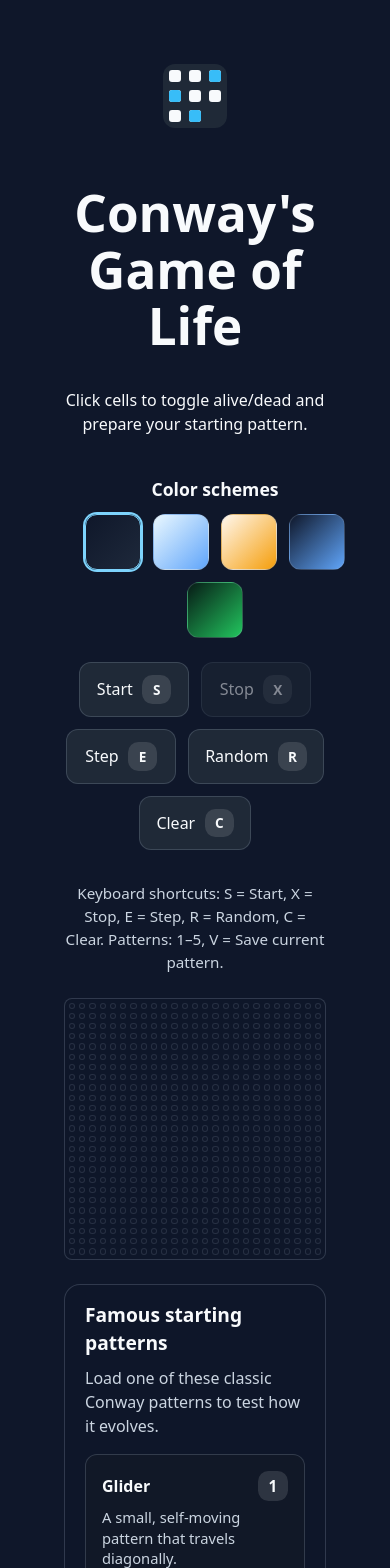
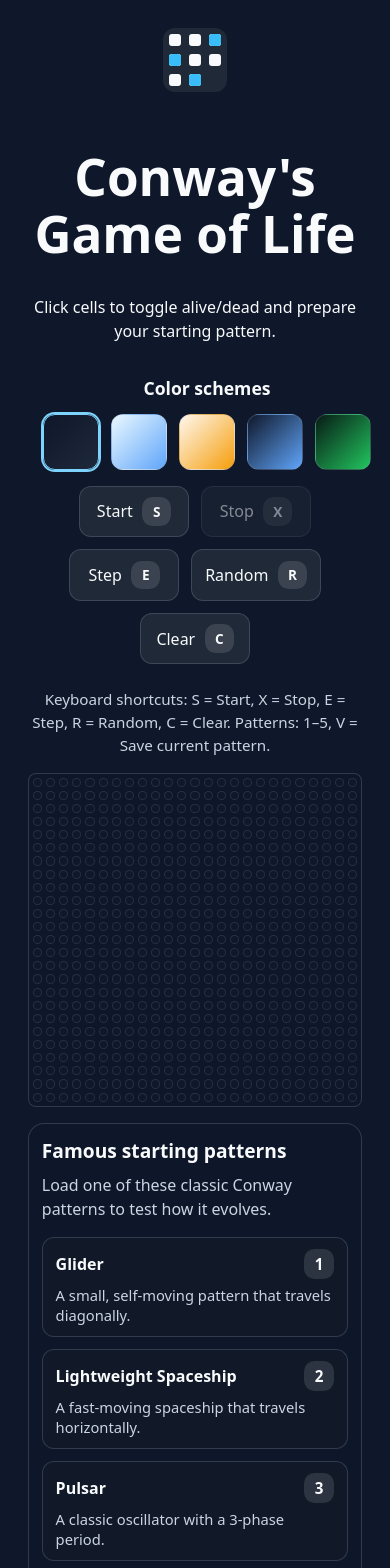
Before and after one commit to sqahremanzadeh/Covney-s-Game-Of-Life, a React (Vite) app: page / in a window 390 px wide. Shown: the top 1568 px of the page. Built offline with nearby package versions, Linux system fonts and the light colour scheme.

Commit message:
Update README and enhance mobile responsiveness in App.css

```diff
--- a/src/App.css
+++ b/src/App.css
@@ -527,3 +527,31 @@ body {
 .cell.alive {
   background: var(--cell-alive);
 }
+
+@media (max-width: 640px) {
+  #root {
+    padding: 0.75rem;
+  }
+
+  .app-shell {
+    padding: 1rem;
+    gap: 1rem;
+  }
+
+  .theme-selector {
+    padding: 0 0.75rem;
+  }
+
+  .preset-panel,
+  .saved-panel,
+  .save-modal {
+    padding: 0.8rem;
+  }
+
+  .controls button,
+  .save-pattern-button,
+  .saved-delete-button,
+  .preset-button {
+    padding: 0.65rem 0.8rem;
+  }
+}
```
Also changed, not shown: 1 other file (tests, documents, lock files or other folders).
